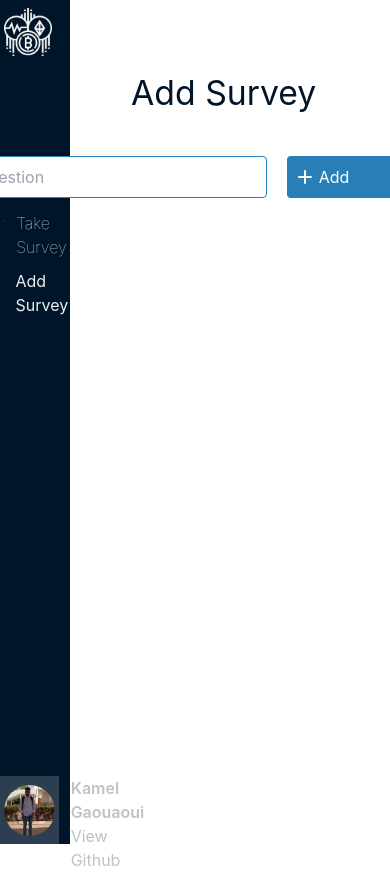
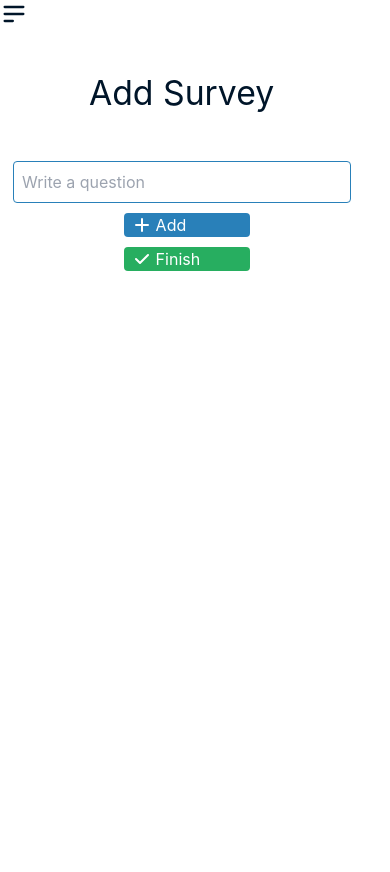
Before and after one commit to Scorpion197/codelabs_challenge, a React (Create React App) app in the folder frontend/: page /add_survey in a window 390 px wide. After the commit the page ends 844 px from the top, so only its background shows below. Built offline with nearby package versions, Linux system fonts and the light colour scheme.

Commit message:
fixed some responsiveness issues in SideBar component

```diff
--- a/frontend/src/components/home/Home.js
+++ b/frontend/src/components/home/Home.js
@@ -9,7 +9,7 @@ const Home = () => {
 
     const displayMobileMenu = () => {
 
-        if (window.innerWidth <= 707)
+        if (window.innerWidth <= 960)
             setMobileMenu(true);
 
         else
--- a/frontend/src/components/sidebar/SideBar.js
+++ b/frontend/src/components/sidebar/SideBar.js
@@ -18,7 +18,7 @@ const SideBar = () => {
 
                 <Link to="/" class=" mb-10 flex flex-row mb-10 ">
                     <img src={logo} class="w-12" />
-                    <p class="ml-5 mt-3 font-semibold text-[1.5rem] text-white">Dashboard</p>
+                    <p class="ml-5 mt-3 font-semibold text-[1.5rem] sl:text-[1rem] text-white">Dashboard</p>
                 </Link>
 
             </div>
@@ -49,7 +49,7 @@ const SideBar = () => {
 
                 </div>
 
-                <div class="flex flex-row absolute top-[92%] flex-row w-[15.2%] h-[8vh] bg-[#2c3e50] items-center">
+                <div class="flex flex-row absolute top-[92%] flex-row w-[18%] h-[8vh] bg-[#2c3e50] items-center">
                     <img src={image} class="w-[6vh] h-[6vh] rounded-full ml-1" />
                     <div class="flex flex-col ml-4">
                         <h3 class="text-[#bdc3c7] font-semibold">Kamel Gaouaoui</h3>
--- a/frontend/src/components/survey/addsurvey/AddSurvey.js
+++ b/frontend/src/components/survey/addsurvey/AddSurvey.js
@@ -1,5 +1,8 @@
+import React, { useState, useEffect } from 'react';
 
 import SideBar from '../../sidebar/SideBar';
+import MobileMenu from '../../mobilemenu/MobileMenu';
+
 import { PlusIcon, CheckIcon } from '@heroicons/react/solid';
 
 const AddSurvey = () => {
@@ -8,24 +11,45 @@ const AddSurvey = () => {
         console.log("clicked");
     }
 
+    const [showMobileMenu, setMobileMenu] = useState(false);
+
+    const displayMobileMenu = () => {
+
+        if (window.innerWidth <= 960)
+            setMobileMenu(true);
+
+        else
+            setMobileMenu(false);
+    }
+
+    useEffect(() => {
+
+        displayMobileMenu();
+    }, [])
+
+    window.addEventListener('resize', displayMobileMenu);
+
     return (
 
         <div class="flex flex-row w-screen overflow-hidden">
-            <SideBar />
+
+            {
+                showMobileMenu ? <MobileMenu /> : <SideBar />
+            }
 
             <div class="w-[82%] md:w-[100%] h-full pt-[3vh]">
                 <div class="flex flex-col mt-[5vh] justify-center items-center w-[80%] h-full  m-auto">
                     <p class="h-1 text-[#001529] text-[4vh] ml-[-5%]">Add Survey</p>
 
-                    <div class="flex flex-row mt-[10vh]">
-                        <input class="outline-0 border-[1px] border-[#2980b9] rounded-[4px] p-2 w-[42vh] mr-3" type="text" placeholder="Write a question" required />
-                        <button class="ml-2 w-[15vh] flex flex-row items-center text-white  border-0 rounded-[4px] outline-0 bg-[#2980b9]"type="submit">
+                    <div class="flex flex-row sx:flex-col sx:justify-center sx:items-center mt-[10vh]">
+                        <input class="outline-0 border-[1px] mt-[5px] mb-[5px] border-[#2980b9] rounded-[4px] p-2 w-[40vh] mr-3" type="text" placeholder="Write a question" required />
+                        <button class="ml-2 w-[15vh] sx:ml-[-2px] mt-[5px] mb-[5px] flex flex-row items-center text-white  border-0 rounded-[4px] outline-0 bg-[#2980b9]"type="submit">
                             <PlusIcon class="h-5 mr-1 ml-2"/>
                             Add
 
                         </button>
 
-                        <button class="ml-2 w-[15vh] flex flex-row items-center text-white  border-0 rounded-[4px] outline-0 bg-[#27ae60]"type="submit">
+                        <button class="ml-2 w-[15vh] sx:ml-[-2px] mt-[5px] mb-[5px] flex flex-row items-center text-white  border-0 rounded-[4px] outline-0 bg-[#27ae60]"type="submit">
                             <CheckIcon class="h-5 mr-1 ml-2" />
                             Finish
                         </button>
--- a/frontend/tailwind.config.js
+++ b/frontend/tailwind.config.js
@@ -5,6 +5,12 @@ module.exports = {
 
       'display': ['Tahoma'],
       'body': ['Tahoma'],
+    },
+
+    screens: {
+
+      'sx': {'max': '648px'},
+      'sl': {'min': '648px', 'max': '1024px'},
     }
   },
   plugins: [],
```
